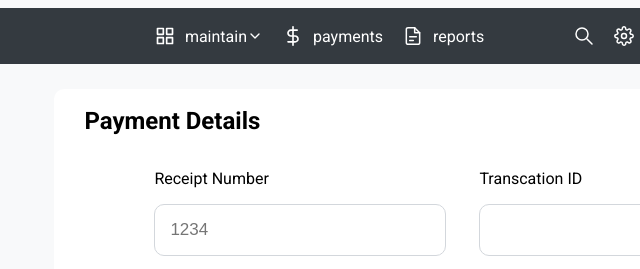
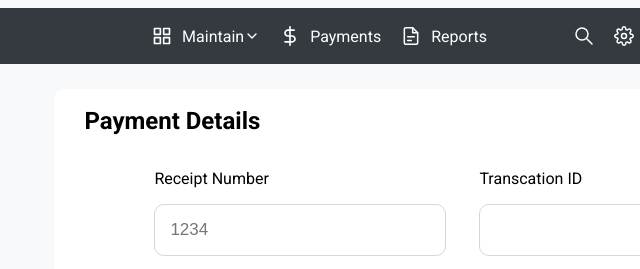
Before and after one commit to ananthikaanu/assignment, a plain HTML site: page index.html in a window 1280 px wide. Shown: the top 269 px of the page, 323-963 px from the left. Drawn offline with Linux system fonts and the light colour scheme.

Commit message:
css style

```diff
--- a/index.html
+++ b/index.html
@@ -18,16 +18,16 @@
         <div class="second">
             <div class="nav">
                 <img src="assets/maintain.svg" class="logo1" alt="maintain icon">
-                <p>maintain</p>
+                <p>Maintain</p>
                 <img src="assets/vector.svg" class="logo2" alt="dropdown icon">
             </div>
             <div class="nav">
                 <img src="assets/payment.svg" class="logo3" alt="payments icon">
-                <p>payments</p>
+                <p>Payments</p>
             </div>
             <div class="nav">
                 <img src="assets/reports.svg" class="logo4" alt="reports icon">
-                <p>reports</p>
+                <p>Reports</p>
             </div>
         </div>
         <div class="third">
```
